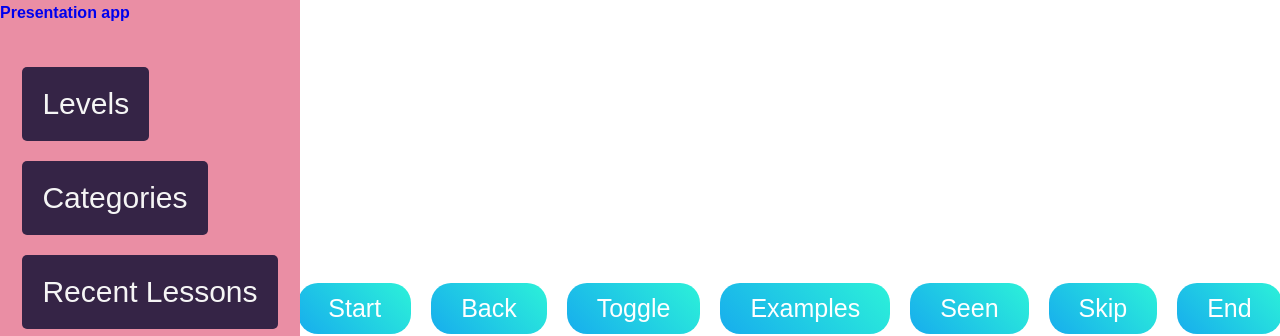
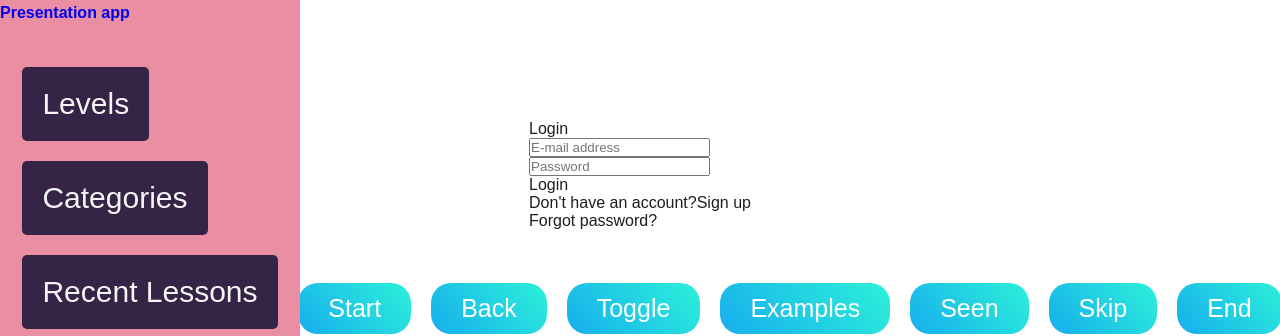
Before and after one commit to chrisenoch/presentation_app_front, an Angular app: page / in a window 1280 px wide. Shown: the part 225-561 px from the top of the page. Built offline with nearby package versions, Linux system fonts and the light colour scheme; no server answers.

Commit message:
login functionality first steps

```diff
--- a/src/app/app.component.html
+++ b/src/app/app.component.html
@@ -12,6 +12,7 @@
         <app-sidebar></app-sidebar>
         <main class="main-container">
           <app-pres></app-pres>
+          <app-login *ngIf="!isLoggedIn"></app-login>
         </main>
       </div>
       <app-navbar></app-navbar>
--- a/src/app/app.component.ts
+++ b/src/app/app.component.ts
@@ -7,4 +7,6 @@ import { Component } from '@angular/core';
 })
 export class AppComponent {
   title = 'presentation-app';
+  isLoggedIn = false; //changethis - move to other login class?
+
 }
--- a/src/app/app.module.ts
+++ b/src/app/app.module.ts
@@ -7,6 +7,7 @@ import { AppComponent } from './app.component';
 import { NavbarComponent } from './navbar/navbar/navbar.component';
 import { PresComponent } from './presentation/pres/pres.component';
 import { SidebarComponent } from './sidebar/sidebar/sidebar.component';
+import { LoginComponent } from './login/login/login.component';
 
 
 @NgModule({
@@ -14,7 +15,8 @@ import { SidebarComponent } from './sidebar/sidebar/sidebar.component';
     AppComponent,
     NavbarComponent,
     PresComponent,
-    SidebarComponent
+    SidebarComponent,
+    LoginComponent
   ],
   imports: [
     BrowserModule,
--- /dev/null
+++ b/src/app/login/login/login.component.css
@@ -0,0 +1,23 @@
+.login-container {
+  background-color: white;
+  border-radius: 2rem;
+  padding: 5rem;
+}
+
+.cross {
+position: absolute;
+top: 20px;
+right: 20px;
+display: flex;
+padding: 6px;
+margin: -6px;
+cursor: pointer;
+}
+
+.cross__iconfinder {
+  width: 15px;
+  height: 15px;
+  display: inline-block;
+  background-image: url("../../resources/svg/211652_close_icon_iconfinder.svg");
+  background-size: contain;
+}
--- /dev/null
+++ b/src/app/login/login/login.component.html
@@ -0,0 +1,33 @@
+<div class="centre-in-entire-page-wrapper">
+  <div class="login-container">
+    <div class="cross">
+      <span class="cross__picto"></span>
+    </div>
+    <div class="signin">
+      <div class="upper">
+        <p class="title">Login</p>
+        <div class="login">
+          <form>
+            <div class="form-input">
+              <input name="email" placeholder="E-mail address" type="text" />
+            </div>
+            <div class="form-input">
+              <input name="password" placeholder="Password" type="password" />
+            </div>
+          </form>
+        </div>
+
+        <div class="bottom">
+          <div class="btns-container">
+            <div class="big-button mail"><p>Login</p></div>
+          </div>
+          <div class="sign-text">
+            <span>Don't have an account?</span>
+            <span class="emphasis">Sign up</span>
+          </div>
+          <p class="forgot-password">Forgot password?</p>
+        </div>
+      </div>
+    </div>
+  </div>
+</div>
--- /dev/null
+++ b/src/app/login/login/login.component.ts
@@ -0,0 +1,15 @@
+import { Component, OnInit } from '@angular/core';
+
+@Component({
+  selector: 'app-login',
+  templateUrl: './login.component.html',
+  styleUrls: ['./login.component.css']
+})
+export class LoginComponent implements OnInit {
+
+  constructor() { }
+
+  ngOnInit(): void {
+  }
+
+}
--- a/src/styles.css
+++ b/src/styles.css
@@ -69,6 +69,14 @@ img {
   display: flex;
   flex-direction: column;
   height: 100%;
+}
+
+.centre-in-entire-page-wrapper {
+  transform: translateY(-50%) translateX(-50%);
+  position: absolute;
+  top: 50%;
+  left: 50%;
+  max-height: 100%;
 }
 
 /* LAYOUT */
```
Also changed, not shown: src/app/resources/svg/211652_close_icon_iconfinder.svg (added), 1 other file (tests, documents, lock files or other folders).
